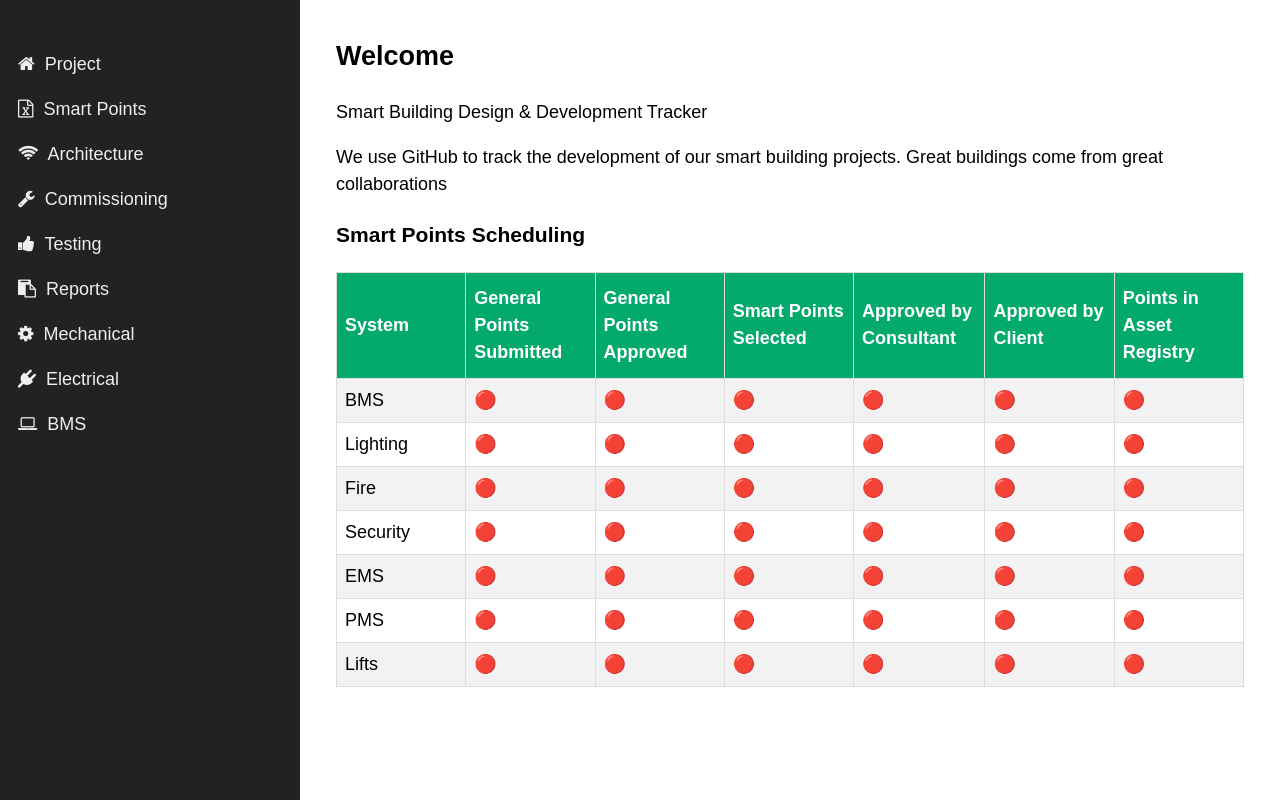
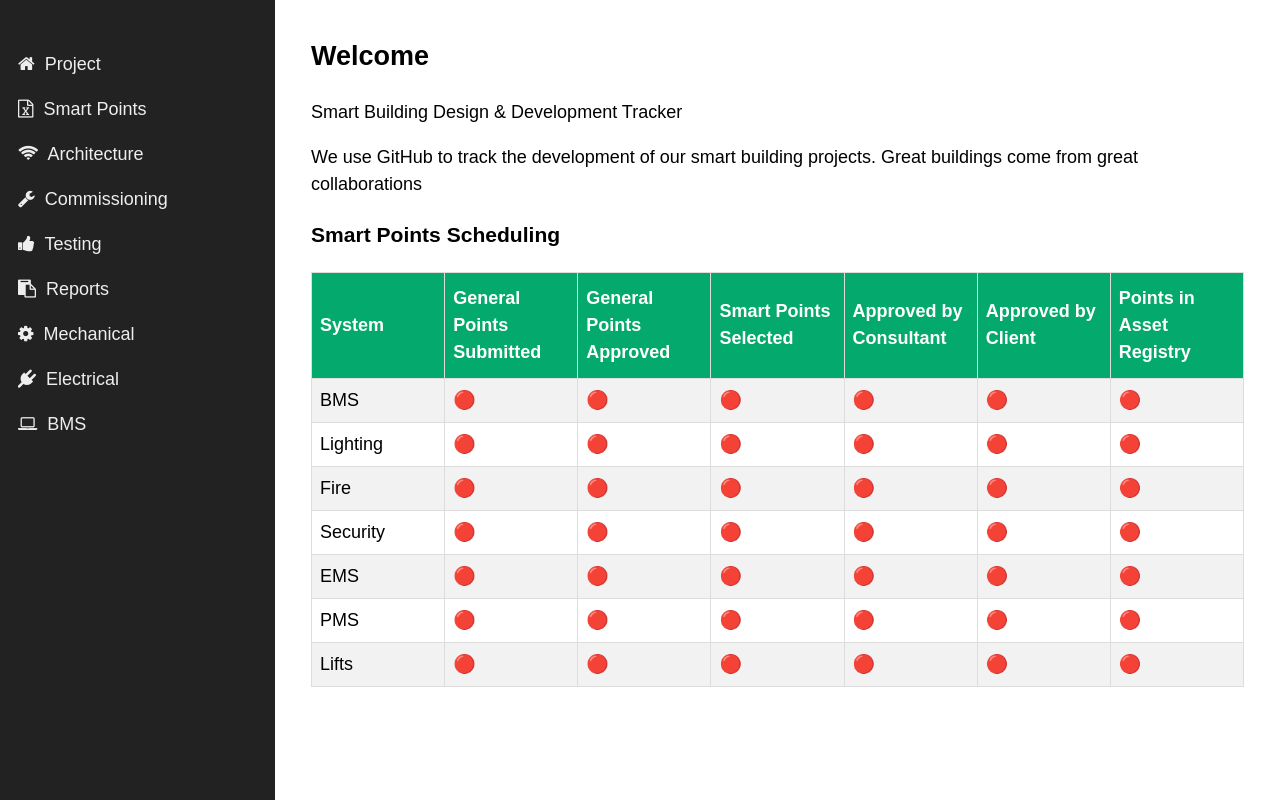
Before and after one commit to TectaAnalytics/TectaAnalytics.github.io, a plain HTML site: page index.html in a window 1280 px wide. Drawn offline with Linux system fonts and the light colour scheme.

Commit message:
Update index.html

```diff
--- a/index.html
+++ b/index.html
@@ -8,7 +8,7 @@
     <link rel="stylesheet" href="https://cdnjs.cloudflare.com/ajax/libs/font-awesome/4.7.0/css/font-awesome.min.css">
 <style>
     body {
-    --nav-width: 300px;
+    --nav-width: 275px;
     margin: 0 0 0 var(--nav-width);
     font-family: "Quicksand", sans-serif;
     font-size: 18px;
```
